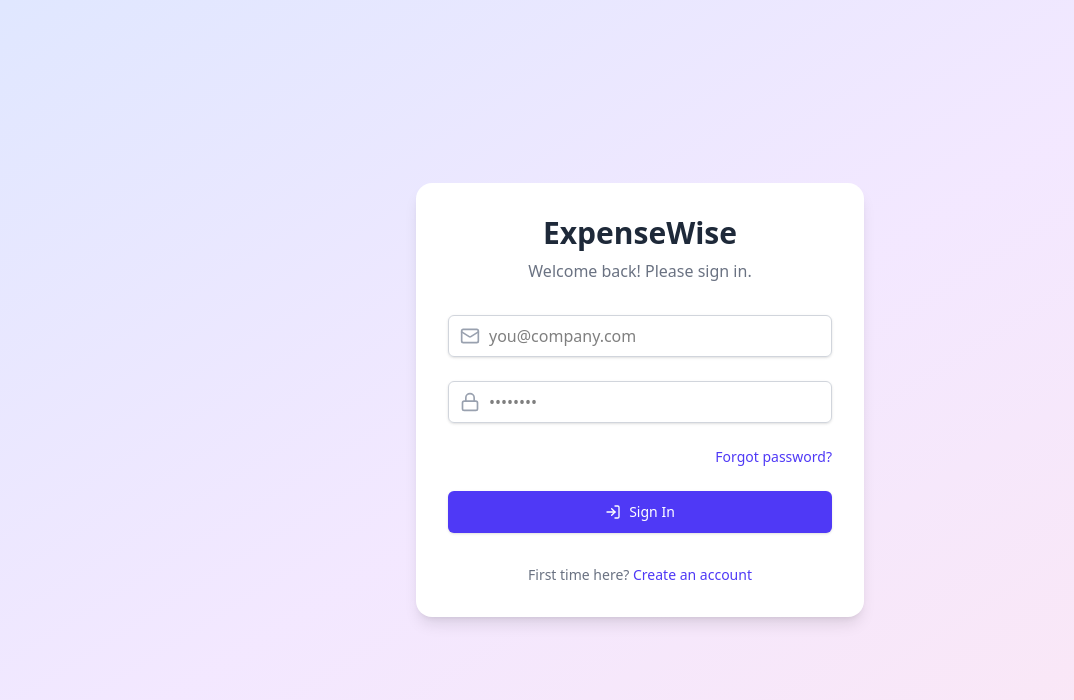
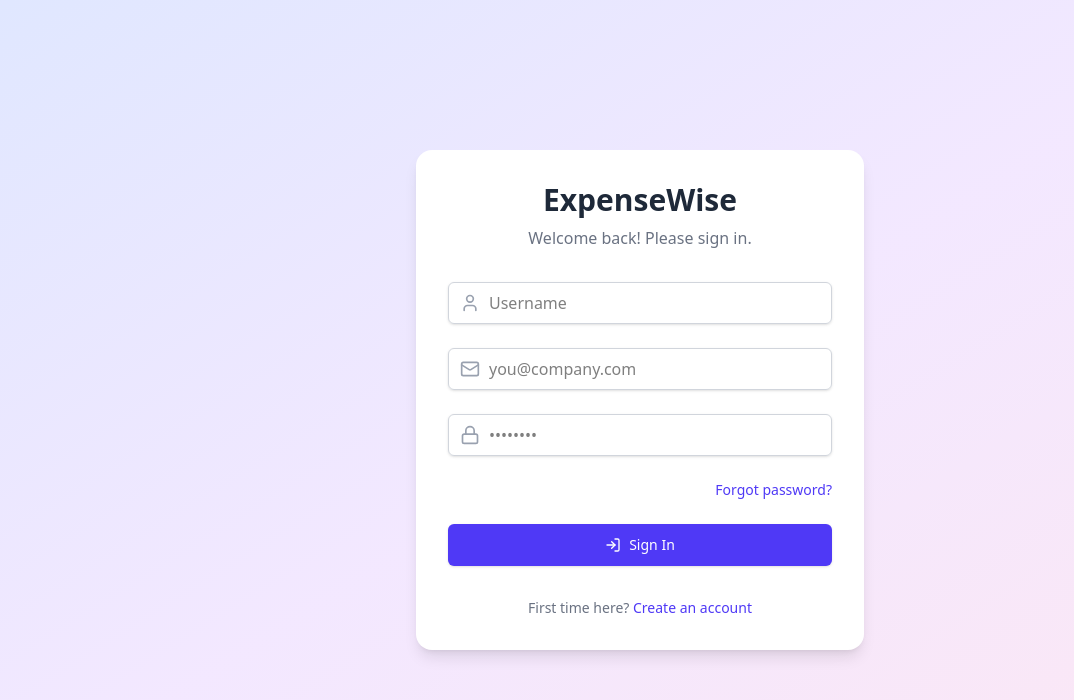
Before and after one commit to kartikkaram/odoo_hackathon_expense_management, a React (Vite) app in the folder client/: page /login in a window 1280 px wide. Shown: the top 700 px of the page, without its empty margins (0-1074 px from the left). Built offline with nearby package versions, Linux system fonts and the light colour scheme.

Commit message:
login issue resolved

```diff
--- a/client/src/pages/LoginPage.jsx
+++ b/client/src/pages/LoginPage.jsx
@@ -1,10 +1,11 @@
 import { useState } from 'react';
 import { Link, useNavigate } from 'react-router-dom';
 import axios from 'axios';
-import { LogIn, Mail, Lock, AlertCircle, Loader2 } from 'lucide-react';
+import { LogIn, User, Lock, AlertCircle, Loader2, Mail } from 'lucide-react';
 
 const LoginPage = () => {
     const [formData, setFormData] = useState({
+        username: '',
         email: '',
         password: '',
     });
@@ -27,7 +28,14 @@ const LoginPage = () => {
 
         try {
             const apiUrl = `${import.meta.env.VITE_BASE_URL}/users/login`;
-            const response = await axios.post(apiUrl, formData);
+
+            const payload = {
+                username: formData.username,
+                email: formData.email,
+                password: formData.password
+            };
+
+            const response = await axios.post(apiUrl, payload);
 
             const { user, accessToken, refreshToken } = response.data.data;
 
@@ -60,6 +68,22 @@ const LoginPage = () => {
                 </div>
 
                 <form onSubmit={handleSubmit} className="space-y-6">
+                    {/* Username Input */}
+                    <div className="relative">
+                        <User className="absolute left-3 top-1/2 -translate-y-1/2 w-5 h-5 text-gray-400" />
+                        <input
+                            id="username"
+                            name="username"
+                            type="text"
+                            autoComplete="username"
+                            required
+                            value={formData.username}
+                            onChange={handleChange}
+                            className="w-full pl-10 pr-4 py-2 border border-gray-300 rounded-md shadow-sm focus:ring-indigo-500 focus:border-indigo-500"
+                            placeholder="Username"
+                        />
+                    </div>
+
                     {/* Email Input */}
                     <div className="relative">
                         <Mail className="absolute left-3 top-1/2 -translate-y-1/2 w-5 h-5 text-gray-400" />
```
Also changed, not shown: 1 other file (tests, documents, lock files or other folders).
